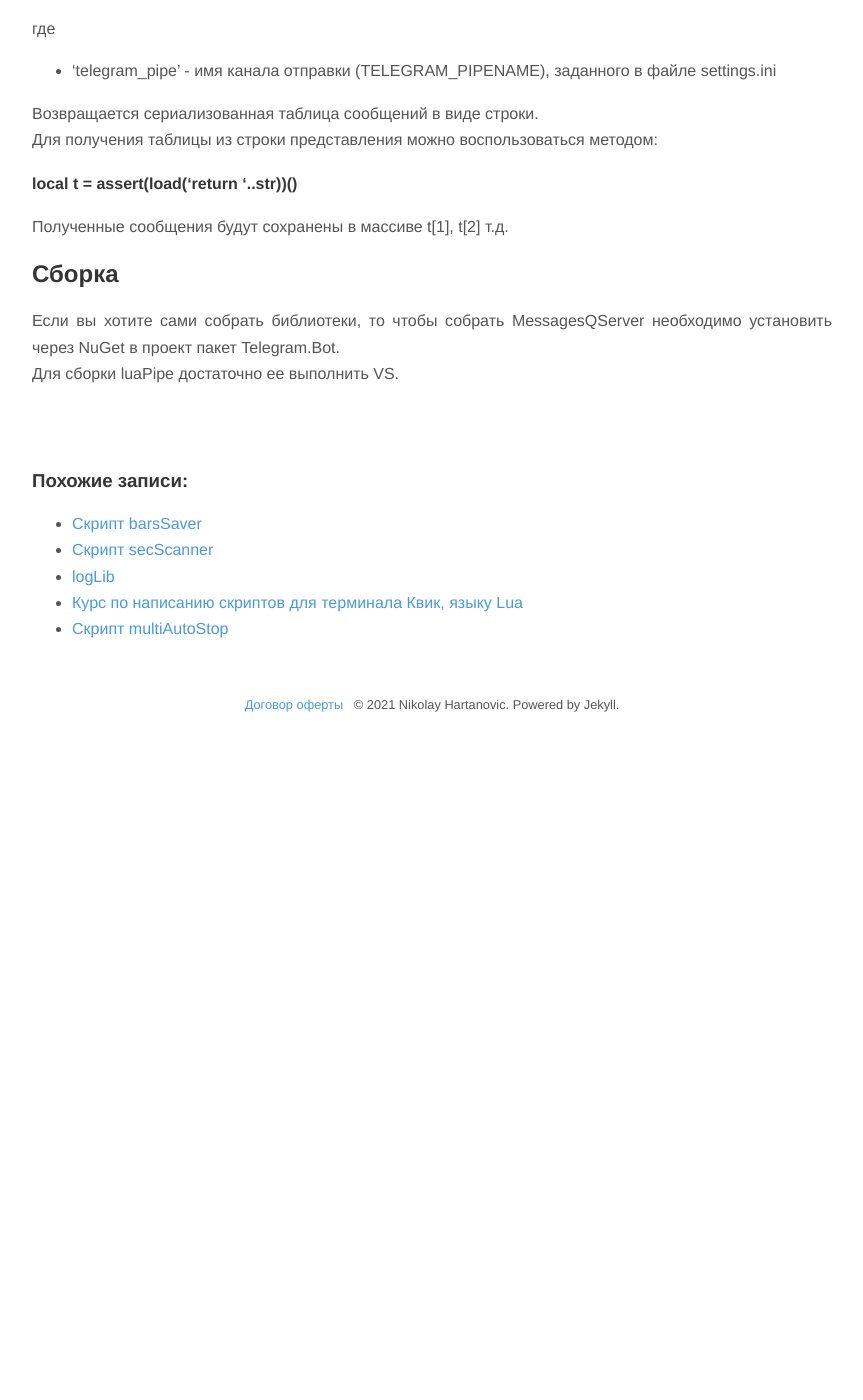
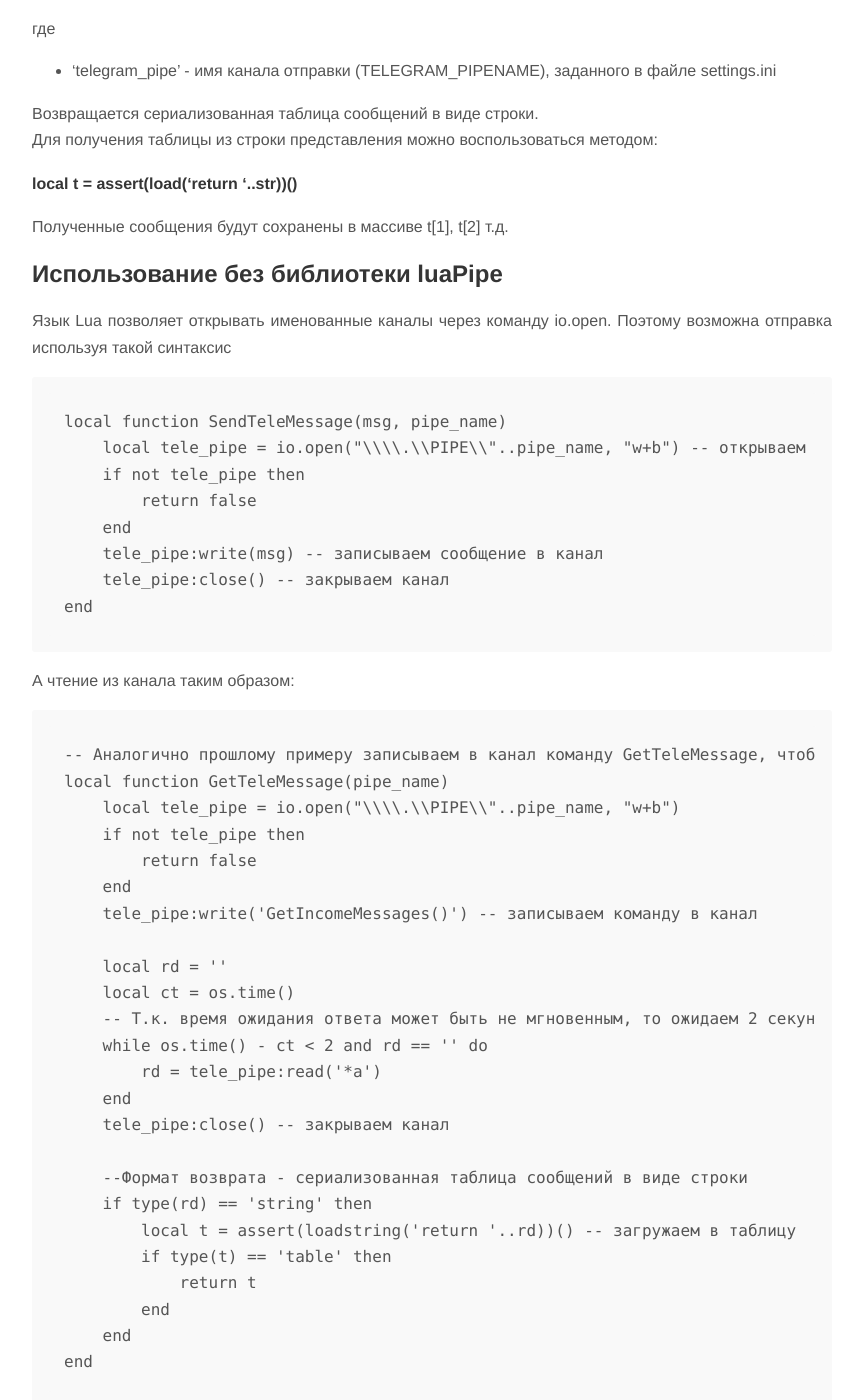
Before and after one commit to nick-nh/nick-nh.github.io, a Jekyll site: the page built from _posts/2021-03-14-teleMessage.md, in a window 1280 px wide and 1400 px high, scrolled down 3336 px. Shown: the whole window, without its empty margins (208-1071 px from the left). Built offline with Jekyll 4.4.1, drawn with Linux system fonts in a browser that asks for light colours; nearby versions of some CDN libraries; before the commit the page ends 4085 px from its top, so only the background shows below that.

Commit message:
io.open telepipe

```diff
--- a/_posts/2021-03-14-teleMessage.md
+++ b/_posts/2021-03-14-teleMessage.md
@@ -100,6 +100,47 @@ os.execute('start cmd /c call "'..path..'\\telegramServer\\startTeleServer.bat'.
 #### local t = assert(load('return '..str))()
 Полученные сообщения будут сохранены в массиве t[1], t[2] т.д.
 
+## Использование без библиотеки luaPipe
+
+Язык Lua позволяет открывать именованные каналы через команду io.open. Поэтому возможна отправка используя такой синтаксис
+
+    local function SendTeleMessage(msg, pipe_name)
+        local tele_pipe = io.open("\\\\.\\PIPE\\"..pipe_name, "w+b") -- открываем именованный канал
+        if not tele_pipe then
+            return false
+        end
+        tele_pipe:write(msg) -- записываем сообщение в канал
+        tele_pipe:close() -- закрываем канал
+    end
+
+А чтение из канала таким образом:
+
+    -- Аналогично прошлому примеру записываем в канал команду GetTeleMessage, чтобы сервер отправки вернул нам накопленные сообщения
+    local function GetTeleMessage(pipe_name)
+        local tele_pipe = io.open("\\\\.\\PIPE\\"..pipe_name, "w+b")
+        if not tele_pipe then
+            return false
+        end
+        tele_pipe:write('GetIncomeMessages()') -- записываем команду в канал
+
+        local rd = ''
+        local ct = os.time()
+        -- Т.к. время ожидания ответа может быть не мгновенным, то ожидаем 2 секунды, читая из канала ответ.
+        while os.time() - ct < 2 and rd == '' do
+            rd = tele_pipe:read('*a')
+        end
+        tele_pipe:close() -- закрываем канал
+
+        --Формат возврата - сериализованная таблица сообщений в виде строки
+        if type(rd) == 'string' then
+            local t = assert(loadstring('return '..rd))() -- загружаем в таблицу
+            if type(t) == 'table' then
+                return t
+            end
+        end
+    end
+
+
 ## Сборка
 
 Если вы хотите сами собрать библиотеки, то чтобы собрать MessagesQServer необходимо установить через NuGet в проект пакет Telegram.Bot.<br>
```
